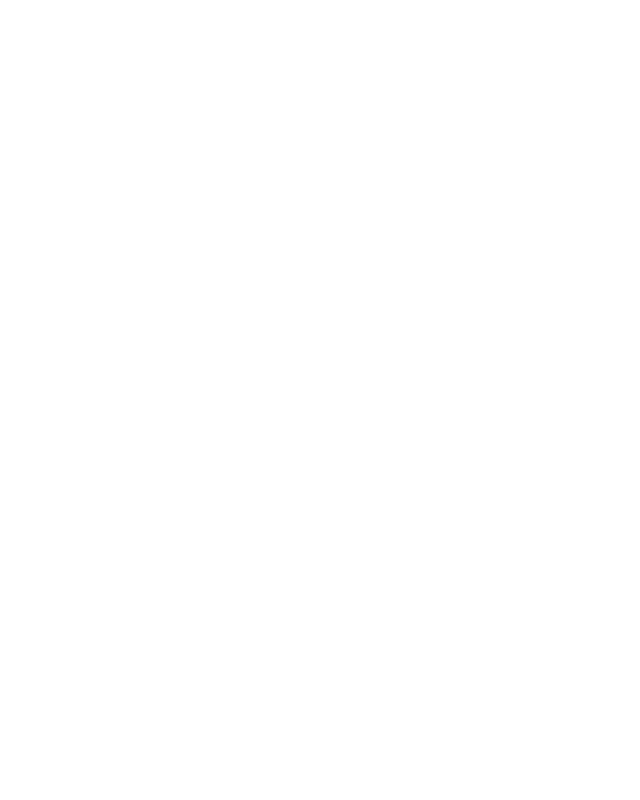
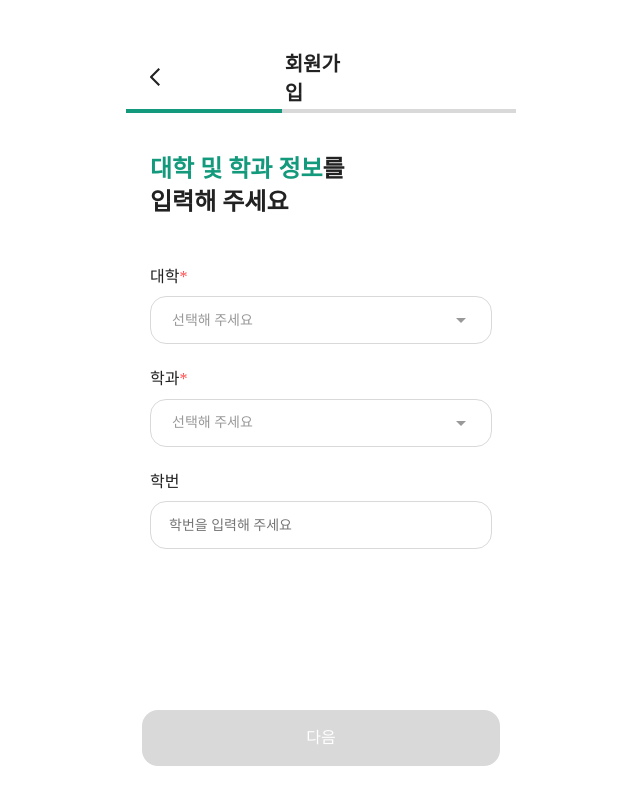
Before and after one commit to EFUB-SWS-Rudolph/Frontend, a React (Vite) app in the folder sws/: page /signup/univ in a window 1280 px wide. Before the commit this address had no page. Shown: the whole page, without its empty margins (319-959 px from the left). Built offline with nearby package versions, Linux system fonts and the light colour scheme; a web font is replaced by a local one.

Commit message:
💄Design: edit univinfo page

```diff
--- a/sws/src/App.jsx
+++ b/sws/src/App.jsx
@@ -1,6 +1,7 @@
 import { BrowserRouter, Route, Routes } from 'react-router-dom';
 import Layout from './layout/Layout';
 import Main from './main/page/Main';
+import UnivInfo from './signUp/pages/UnivInfo';
 
 function App() {
   return (
@@ -9,6 +10,7 @@
         <Route element={<Layout />}>
           {/* <Route path="/" element={<Signup />} /> */}
           <Route path="/" element={<Main />} />
+          <Route path="/signup/univ" element={<UnivInfo />} />
         </Route>
       </Routes>
     </BrowserRouter>
--- a/sws/src/signUp/components/common/dropdown/DropDown.jsx
+++ b/sws/src/signUp/components/common/dropdown/DropDown.jsx
@@ -1,6 +1,5 @@
 import { useState, useRef, useEffect } from 'react';
 import styled from 'styled-components';
-import theme from '../../../../styles/theme';
 import DropdownTrigger from './DropdownTrigger';
 import DropdownList from './DropdownList';
 import InputTitle from '../InputTitle';
@@ -10,7 +9,7 @@
   const dropdownRef = useRef(null);
 
   const handleOptionClick = (item) => {
-    onChange(item);
+    onChange({ target: { value: item } });
     setIsOpen(false);
   };
 
@@ -26,7 +25,7 @@
   }, []);
 
   return (
-    <Wrapper ref={dropdownRef} isopen={isOpen}>
+    <Wrapper ref={dropdownRef} $isopen={isOpen}>
       <InputTitle title={title} />
       <DropdownTrigger
         selectedValue={value}
@@ -45,9 +44,9 @@
 const Wrapper = styled.div`
   display: flex;
   width: 21.375rem;
-  height: ${({ isopen }) => isopen ? "22.876rem" : "0"};
+  max-height: 22.876rem;
   flex-direction: column;
   align-items: flex-start;
   gap: 0.5rem;
-  flex-shrink: ${({ isopen }) => isopen ? "0" : "default"};
+  flex-shrink: ${({ $isopen }) => $isopen ? "0" : "default"};
 `;
--- a/sws/src/signUp/components/common/dropdown/DropdownItem.jsx
+++ b/sws/src/signUp/components/common/dropdown/DropdownItem.jsx
@@ -12,7 +12,7 @@
 
 const Option = styled.li`
   display: flex;
-  padding: 1.1875rem 12.875rem 1rem 1.3125rem;
+  padding: 1.1875rem 12rem 1rem 1.3125rem;
   align-items: center;
   align-self: stretch;
   border-radius: 1rem;
@@ -27,4 +27,5 @@
   font-style: ${({ theme }) => theme.fonts.display.body.medium.fontStyle};
   font-weight: ${({ theme }) => theme.fonts.display.body.medium.fontWeight};
   line-height: ${({ theme }) => theme.fonts.display.body.medium.lineHeight};
+  width: 18.75rem;
 `;
--- a/sws/src/signUp/components/common/dropdown/DropdownList.jsx
+++ b/sws/src/signUp/components/common/dropdown/DropdownList.jsx
@@ -5,8 +5,44 @@
 import DropdownItem from './DropdownItem';
 
 export default function DropDown({ options, onOptionClick }) {
+  const containerRef = useRef(null);
+  const [thumbTop, setThumbTop] = useState(0);
+  const [thumbHeight, setThumbHeight] = useState(0);
+
+  const handleScroll = () => {
+    const container = containerRef.current;
+    if (!container) return;
+
+    const scrollTop = container.scrollTop;
+    const scrollHeight = container.scrollHeight;
+    const clientHeight = container.clientHeight;
+
+    if (scrollHeight <= clientHeight) {
+      setThumbHeight(0);
+      return;
+    }
+
+    const thumbRatio = clientHeight / scrollHeight;
+    const thumbSize = Math.max(thumbRatio * clientHeight, 20);
+    const maxThumbTop = (scrollTop / (scrollHeight - clientHeight)) * (clientHeight - thumbHeight)
+    const thumbPosition = (scrollTop / (scrollHeight - clientHeight)) * maxThumbTop;
+
+    setThumbTop(thumbPosition);
+    setThumbHeight(thumbSize);
+  };
+
+  useEffect(() => {
+    const container = containerRef.current;
+    handleScroll();
+    if (container) {
+      container.addEventListener('scroll', handleScroll);
+      return () => container.removeEventListener('scroll', handleScroll);
+    }
+  }, []);
+
   return (
-    <OptionContainer>
+    <Wrapper>
+      <OptionContainer ref={containerRef}>
         {options.map((item) => (
           <DropdownItem
             key={item}
@@ -14,11 +50,23 @@
             onClick={() => onOptionClick(item)}
           />
         ))}
+        {thumbHeight > 0 && (
+          <CustomScrollbar style={{ transform: `translateY(${thumbTop}px)`, height: `${thumbHeight}px` }}>
+            <SCROLL />
+          </CustomScrollbar>
+        )}
       </OptionContainer>
+    </Wrapper>
   );
 }
 
+const Wrapper = styled.div`
+  position: relative;
+  width: 100%;
+`;
+
 const OptionContainer = styled.ul`
+  position: relative;
   height: 17.5rem;
   flex-shrink: 0;
   align-self: stretch;
@@ -28,18 +76,24 @@
   background: ${({ theme }) => theme.colors.white};
   border: 1px solid ${({ theme }) => theme.colors.gray100};
   list-style: none;
+  overflow-y: auto;
+  flex-wrap: wrap;
 
   &::-webkit-scrollbar {
     display: none;
   }
-  &::after {
-    content: '';
+`;
+
+const CustomScrollbar = styled.div`
   position: absolute;
-    top: 8px;
-    right: 4px;
-    width: 6px;
-    height: 50px;
-    background: url('../../../icons/icon_scrollbar.svg') no-repeat center;
-    background-size: contain;
+  top: 0;
+  right: 0.4rem;
+  width: 0.5rem;
+  pointer-events: none;
+  transition: transform 0.1s linear;
+
+  svg {
+    width: 100%;
+    height: 100%;
   }
 `;
--- a/sws/src/signUp/components/common/dropdown/DropdownTrigger.jsx
+++ b/sws/src/signUp/components/common/dropdown/DropdownTrigger.jsx
@@ -7,7 +7,7 @@
   return (
       <SelectBox onClick={onClick}>
         <SelectedValue theme={theme}>
-          <SelectedText>{selectedValue || '선택해 주세요'}</SelectedText>
+          <SelectedText $selected={selectedValue}>{selectedValue || '선택해 주세요'}</SelectedText>
           <DROPDOWN width="1.5rem" height="1.5rem" aspect-ratio="1/1" />
         </SelectedValue>
       </SelectBox>
@@ -35,7 +35,8 @@
 `;
 
 const SelectedText = styled.div`
-  color: var(--Gray-500, #999);
+  color: ${({ $selected, theme }) =>
+    $selected ? theme.colors.black : theme.colors.gray500};
   font-family: ${({ theme }) => theme.fonts.display.body.medium.fontFamily};
   font-size: ${({ theme }) => theme.fonts.display.body.medium.fontSize};
   font-style: ${({ theme }) => theme.fonts.display.body.medium.fontStyle};
--- a/sws/src/signUp/pages/UnivInfo.jsx
+++ b/sws/src/signUp/pages/UnivInfo.jsx
@@ -3,8 +3,8 @@
 import styled from 'styled-components';
 import SignUpHeader from '../components/common/SignUpHeader';
 import ProgressBar from '../components/common/ProgressBar';
-import InputWindow from '../components/common/InputWindow';
-import DropDown from '../components/common/dropdown';
+import InputContainer from '../components/common/inputSection/InputContainer';
+import DropDown from '../components/common/dropdown/DropDown';
 import NextBtn from '../components/common/NextBtn';
 import PLACEHOLDER_MESSAGE from '../constants/PlaceHolderMessage';
 import DEPARTMENT_MAJOR from '../constants/University';
@@ -48,43 +48,34 @@
       </HeaderContainer>
 
       <SignUpContents>
-        <SignUpContentContainer>
-          <EnteringInfoContainer>
-            <EnteringInfo>
-              <span>대학 및 학과 정보</span>를<br/>
-              입력해 주세요
-            </EnteringInfo>
-          </EnteringInfoContainer>
-
-          <InfoEnterContainer>
-            <InfoToEnter>대학 <span>*</span></InfoToEnter>
+          <EnteringInfo>
+            <span>대학 및 학과 정보</span>를<br/>
+            입력해 주세요
+          </EnteringInfo>
+          <UserEnterSection>
             <DropDown
+              title="대학"
               options={COLLEGES}
               value={college}
               onChange={handleCollege}
             />
-          </InfoEnterContainer>
-          <InfoEnterContainer>
-            <InfoToEnter>학과 <span>*</span></InfoToEnter>
             <DropDown
+              title="학과"
               options={majorOptions}
               value={major}
               onChange={handleMajor}
             />
-          </InfoEnterContainer>
-          <InfoEnterContainer>
-            <InfoToEnter>학번</InfoToEnter>
-            <InputWindow
+
+            <InputContainer
+              title="학번"
               inputPlaceholder={PLACEHOLDER_MESSAGE.STUDENTID}
               value={studentId}
               onChange={handleStudentId}
             />
-          </InfoEnterContainer>
+          </UserEnterSection>
+        </SignUpContents>
 
-          <Spacer />
-        </SignUpContentContainer>
         <NextBtn disabled={!isNextEnabled} onClick={handleNextClick} />
-      </SignUpContents>
     </SignUpPageWrapper>
   );
 }
@@ -93,37 +84,22 @@
   display: flex;
   flex-direction: column;
   align-items: center;
-  padding-bottom: 20px;
   height: 100vh;
+  padding-bottom: 2.125rem;
 `;
 
 const SignUpContents = styled.div`
   display: flex;
   flex-direction: column;
+  align-items: flex-start;
+  margin-top: 2.5rem;
+  width: 21.375rem;
   flex: 1;
-  padding: 30px 0 10px;
-  width: 100%;
-`;
-
-const SignUpContentContainer = styled.div`
-  display: flex;
-  flex-direction: column;
-  flex: 1;
-  padding: 0 25px;
-  width: 100%;
 `;
 
 const HeaderContainer = styled.div`
   display: flex;
   flex-direction: column;
-  width: 100%;
-`;
-
-const EnteringInfoContainer = styled.div`
-  display: flex;
-  flex-direction: column;
-  gap: 10px;
-  margin-bottom: 30px;
 `;
 
 const EnteringInfo = styled.h2`
@@ -138,26 +114,10 @@
   }
 `;
 
-const InfoEnterContainer = styled.div`
+const UserEnterSection = styled.div`
   display: flex;
   flex-direction: column;
-  align-items: flex-start;
-
+  gap: 1.5rem;
+  margin-top: 2.87rem;
+  width: 21.375rem;
 `;
-
-const InfoToEnter = styled.div`
-  color: ${({ theme }) => theme.colors.black};
-  font-family: ${({ theme }) => theme.fonts.display.body.large.fontFamily};
-  font-size: ${({ theme }) => theme.fonts.display.body.large.fontSize};
-  font-style: ${({ theme }) => theme.fonts.display.body.large.fontStyle};
-  font-weight: ${({ theme }) => theme.fonts.display.body.large.fontWeight};
-  line-height: ${({ theme }) => theme.fonts.display.body.large.lineHeight};
-  margin-bottom: 5px;
-  span {
-    color: ${({ theme }) => theme.colors.warning};
-  }
-`;
-
-const Spacer = styled.div`
-  flex: 1;
-`;
```
Lines whose indentation alone changed are shown as unchanged.
